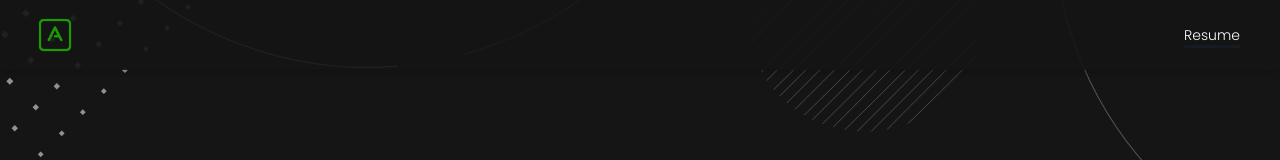
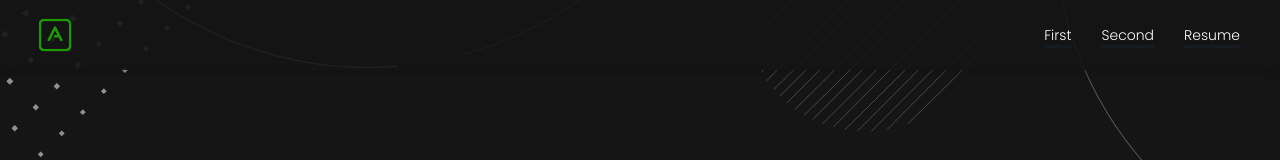
Before and after one commit to aurangg/frontend, a React (Create React App) app: page /second in a window 1280 px wide. Shown: the top 160 px of the page. Built offline with nearby package versions, Linux system fonts and the light colour scheme.

Commit message:
Second Page Changes v4

```diff
--- a/src/Components/Navbar/Toolbar.js
+++ b/src/Components/Navbar/Toolbar.js
@@ -16,9 +16,18 @@
             <div className="toolbar-navigation-items">
                 <ul>
                     <li>
-                        <Link to="/">
+                        <Link to="/main">
+                            First
+                        </Link>
+                    </li>
+                    <li>
+                        <Link to="/second">
+                            Second
+                        </Link>
+                    </li>
+                    <li>
+                        <Link to="/main">
                             Resume
-                            {/* <img src={`${process.env.PUBLIC_URL}/images/logout.svg`} alt="menu-icon" /> */}
                         </Link>
                     </li>
                 </ul>
--- a/src/Components/Second/Experience.js
+++ b/src/Components/Second/Experience.js
@@ -5,7 +5,7 @@
 function Experience(){
     const experienceArray = experience.slice(0).reverse()
     return(
-        <section className="section-start">
+        <section className="section-start experience-bg">
             <div className="container">
                 <div className="row">
                     <div className="col-lg-12">
--- a/src/index.css
+++ b/src/index.css
@@ -489,6 +489,12 @@
   margin-top:40px;
   margin-bottom: 40px;
 }
+.experience-bg{
+  background-image: url(/public/img/experience-bg.svg);
+  background-position: top;
+  background-size: cover;
+  background-repeat: no-repeat;
+}
 .second-experience-box{
   display: flex;
   justify-content: space-between;
@@ -504,7 +510,7 @@
 }
 .experience-list{
   padding: 20px;
-  background: transparent;
+  background-color: #151515;
   border-bottom: 1px solid rgba(119, 248, 89, 0.7);
   margin-block: 30px;
   border-radius: 10px;
```
Also changed, not shown: public/img/experience-bg.svg (added).
